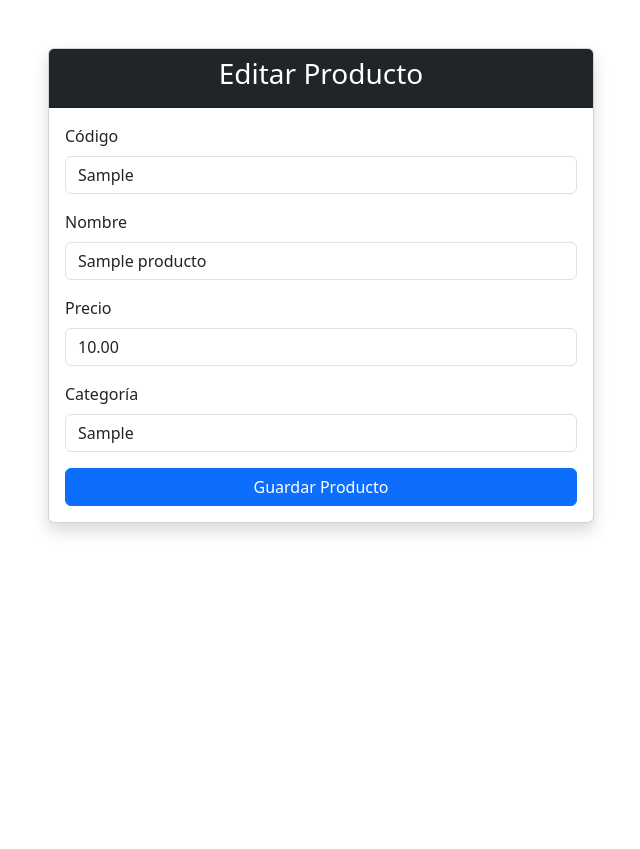
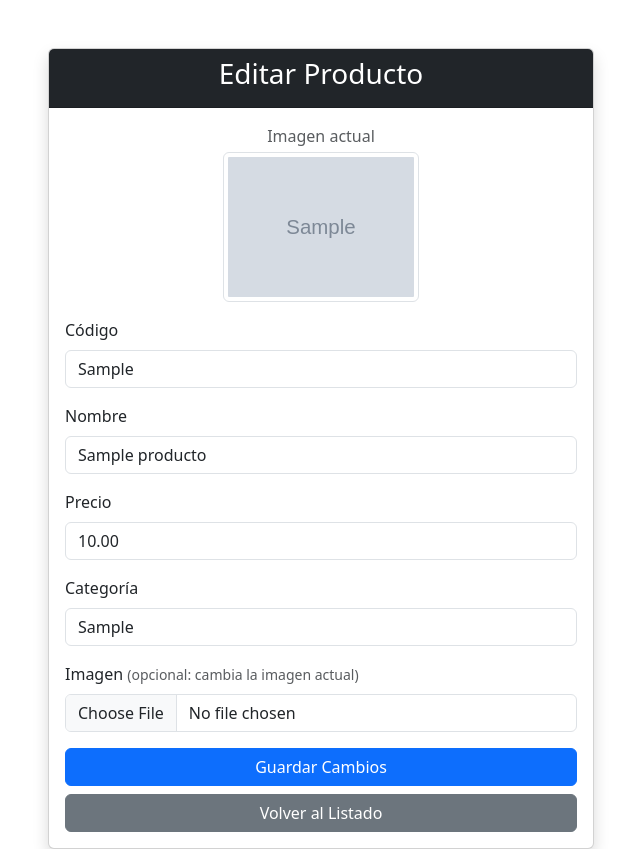
Before and after one commit to andresvillau1-a11y/Actividad_python, a Flask app: a page that uses TechStore/templates/editar_producto.html in a window 1280 px wide. Shown: the whole page, without its empty margins (319-959 px from the left). Before the commit the page ends 534 px from the top, so only its background shows below. Run offline with Flask 3, Linux system fonts and the light colour scheme; the visitor is signed in with stand-in values (Sample User, id 1); tables that the repository leaves empty hold one stand-in row (values such as "Sample post"); grey boxes marked "Sample" are stand-in pictures; one stand-in notice (Sample message) is shown; some libraries are stand-ins or nearby versions.

Commit message:
Parte 6: edicion de productos con validaciones, imagen opcional y vista previa
- Validaciones en el servidor al actualizar producto: campos vacios, nombre
  de 5 a 100 caracteres y precio mayor a 0 con maximo 50.000.000
- La imagen es opcional al editar: si no se sube una nueva se conserva la
  actual y al reemplazarla se elimina el archivo anterior
- Carpeta de imagenes con ruta absoluta; ya no depende del directorio desde
  el que se ejecute la aplicacion
- Formulario de edicion con validacion HTML5, vista previa de la imagen nueva,
  iconos Bootstrap y alertas SweetAlert2 para los mensajes flash
- Se agregan las imagenes de productos P001.webp y P002.webp

```diff
--- a/TechStore/app.py
+++ b/TechStore/app.py
@@ -1,6 +1,11 @@
+import os
 from flask import Flask, render_template, request,redirect, url_for, flash, session
 from functools import wraps
 from database.conexion import obtener_conexion
+
+# Carpeta absoluta donde se guardan las imágenes de los productos
+# (independiente del directorio desde donde se ejecute la app)
+CARPETA_IMAGENES = os.path.join(os.path.dirname(os.path.abspath(__file__)), "static", "img", "productos")
 
 app = Flask(__name__)
 app.secret_key = "adso2026"
@@ -146,7 +151,7 @@ def guardar_producto():
         cursor = conexion.cursor()
 
         nombre_archivo = secure_filename(f"{codigo}.{extension}")
-        ruta_carpeta = os.path.join("static", "img", "productos")
+        ruta_carpeta = CARPETA_IMAGENES
         os.makedirs(ruta_carpeta, exist_ok=True)
         imagen.save(os.path.join(ruta_carpeta, nombre_archivo))
 
@@ -202,10 +207,77 @@ def editar_producto(codigo):
 @requiere_rol("Administrador")
 def actualizar_producto():
 
+    # b. Eliminar espacios innecesarios al inicio y al final
     codigo = request.form["codigo"]
-    nombre = request.form["nombre"]
-    precio = request.form["precio"]
-    categoria = request.form["categoria"]
+    nombre = request.form["nombre"].strip()
+    precio_texto = request.form["precio"].strip()
+    categoria = request.form["categoria"].strip()
+    imagen = request.files.get("imagen")
+
+    # Validaciones (mismas reglas del registro)
+    errores = []
+
+    if not nombre or not precio_texto or not categoria:
+        errores.append("Ningún campo puede quedar vacío")
+
+    if nombre and len(nombre) < 5:
+        errores.append("El nombre del producto debe tener al menos 5 caracteres")
+    if nombre and len(nombre) > 100:
+        errores.append("El nombre del producto no puede superar los 100 caracteres")
+
+    precio = None
+    try:
+        precio = float(precio_texto)
+        if precio <= 0:
+            errores.append("El precio debe ser mayor que cero")
+        if precio > 50000000:
+            errores.append("El precio no puede ser mayor a 50.000.000")
+    except ValueError:
+        errores.append("El precio debe ser un número válido")
+
+    # La imagen es OPCIONAL al editar: solo se procesa si el usuario
+    # seleccionó una nueva. Si no, se conserva la actual.
+    nombre_archivo = None
+    if imagen and imagen.filename != "":
+        import os
+        from werkzeug.utils import secure_filename
+
+        extensiones_permitidas = {"png", "jpg", "jpeg", "gif", "webp"}
+        extension = imagen.filename.rsplit(".", 1)[-1].lower()
+        if extension not in extensiones_permitidas:
+            errores.append("La imagen debe ser formato png, jpg, jpeg, gif o webp")
+        else:
+            nombre_archivo = secure_filename(f"{codigo}.{extension}")
+
+    # Mostrar errores y no actualizar nada
+    if errores:
+        for error in errores:
+            flash(error, "danger")
+        return redirect(url_for("editar_producto", codigo=codigo))
+
+    # Si se seleccionó una imagen nueva, guardarla y eliminar la anterior
+    if nombre_archivo:
+        import os
+
+        ruta_carpeta = CARPETA_IMAGENES
+        os.makedirs(ruta_carpeta, exist_ok=True)
+
+        # Obtener la imagen actual del producto para borrarla si cambia
+        conexion = obtener_conexion()
+        cursor = conexion.cursor()
+        cursor.execute("SELECT imagen FROM productos WHERE codigo=%s", (codigo,))
+        fila = cursor.fetchone()
+        imagen_anterior = fila[0] if fila else None
+
+        if imagen_anterior and imagen_anterior != nombre_archivo:
+            ruta_anterior = os.path.join(ruta_carpeta, imagen_anterior)
+            if os.path.exists(ruta_anterior):
+                os.remove(ruta_anterior)
+
+        cursor.close()
+        conexion.close()
+
+        imagen.save(os.path.join(ruta_carpeta, nombre_archivo))
 
     # Obtener la conexión
     conexion = obtener_conexion()
@@ -213,18 +285,13 @@ def actualizar_producto():
     # Crear el cursor
     cursor = conexion.cursor()
 
-    # Consulta SQL
-    sql = """UPDATE productos SET nombre = %s,precio = %s,categoria = %s  WHERE codigo = %s """
-
-    cursor.execute(
-        sql,
-        (
-            nombre,
-            precio,
-            categoria,
-            codigo
-        )
-    )
+    # Consulta SQL (la imagen solo se actualiza si se subió una nueva)
+    if nombre_archivo:
+        sql = """UPDATE productos SET nombre = %s,precio = %s,categoria = %s, imagen = %s WHERE codigo = %s """
+        cursor.execute(sql, (nombre, precio, categoria, nombre_archivo, codigo))
+    else:
+        sql = """UPDATE productos SET nombre = %s,precio = %s,categoria = %s WHERE codigo = %s """
+        cursor.execute(sql, (nombre, precio, categoria, codigo))
 
     # Guardar los cambios
     conexion.commit()
--- a/TechStore/templates/editar_producto.html
+++ b/TechStore/templates/editar_producto.html
@@ -20,44 +20,142 @@
                         </h3>
                     </div>
                     <div class="card-body">
-                        <form action="/actualizar_producto" method="POST">
+                        <form action="/actualizar_producto" method="POST" enctype="multipart/form-data" id="form-editar" novalidate>
+
+                            <!-- IMAGEN ACTUAL -->
+                            <div class="text-center mb-3">
+                                <p class="text-muted mb-1">
+                                    <i class="bi bi-image"></i> Imagen actual
+                                </p>
+                                {% if producto.imagen %}
+                                <img src="{{ url_for('static', filename='img/productos/' + producto.imagen) }}"
+                                    class="img-thumbnail" style="max-height: 150px;" alt="Imagen actual">
+                                {% else %}
+                                <img src="https://placehold.co/200x150/orange/white/Sin+imagen"
+                                    class="img-thumbnail" style="max-height: 150px;" alt="Sin imagen">
+                                <p class="text-muted small mt-1 mb-0">Este producto no tiene imagen todavía</p>
+                                {% endif %}
+                            </div>
+
                             <div class="mb-3">
                                 <label class="form-label">
-                                    Código
+                                    <i class="bi bi-tag"></i> Código
                                 </label>
                                 <input type="text" name="codigo" class="form-control" value="{{producto.codigo}}" readonly>
                             </div>
 
                             <div class="mb-3">
                                 <label class="form-label">
-                                    Nombre
+                                    <i class="bi bi-box-seam"></i> Nombre
                                 </label>
-                                <input type="text" name="nombre" class="form-control" value="{{producto.nombre}}" required>
+                                <input type="text" name="nombre" class="form-control" value="{{producto.nombre}}"
+                                    minlength="5" maxlength="100" required>
+                                <div class="invalid-feedback">
+                                    Mínimo 5 caracteres, máximo 100.
+                                </div>
                             </div>
 
                             <div class="mb-3">
                                 <label class="form-label">
-                                    Precio
+                                    <i class="bi bi-cash-coin"></i> Precio
                                 </label>
-                                <input type="number" name="precio" class="form-control" value="{{producto.precio}}" required>
+                                <input type="number" name="precio" class="form-control" value="{{producto.precio}}"
+                                    min="1" max="50000000" step="1" required>
+                                <div class="invalid-feedback">
+                                    El precio debe ser mayor que 0 y máximo 50.000.000.
+                                </div>
                             </div>
 
                             <div class="mb-3">
                                 <label class="form-label">
-                                    Categoría
+                                    <i class="bi bi-collection"></i> Categoría
                                 </label>
-                                <input type="text" name="categoria" class="form-control" value="{{producto.categoria}}" required>
+                                <input type="text" name="categoria" class="form-control" value="{{producto.categoria}}"
+                                    maxlength="50" required>
+                                <div class="invalid-feedback">
+                                    La categoría es obligatoria.
+                                </div>
                             </div>
 
-                            <button class="btn btn-primary w-100">
-                                Guardar Producto
-                            </button>
+                            <div class="mb-3">
+                                <label class="form-label">
+                                    <i class="bi bi-image"></i> Imagen
+                                    <small class="text-muted">(opcional: cambia la imagen actual)</small>
+                                </label>
+                                <input type="file" name="imagen" id="imagen" class="form-control"
+                                    accept=".png,.jpg,.jpeg,.gif,.webp">
+                                <div class="invalid-feedback">
+                                    La imagen debe ser formato png, jpg, jpeg, gif o webp.
+                                </div>
+                                <img id="vista-previa" src="#" alt="Vista previa"
+                                    class="img-thumbnail mt-2 d-none" style="max-height: 150px;">
+                            </div>
+
+                            <div class="d-grid gap-2">
+                                <button class="btn btn-primary w-100">
+                                    <i class="bi bi-save"></i> Guardar Cambios
+                                </button>
+                                <a href="/productos" class="btn btn-secondary">
+                                    <i class="bi bi-arrow-left-circle"></i>
+                                    Volver al Listado
+                                </a>
+                            </div>
                         </form>
                     </div>
                 </div>
             </div>
         </div>
     </div>
+
+    <script src="https://cdn.jsdelivr.net/npm/bootstrap@5.3.7/dist/js/bootstrap.bundle.min.js"></script>
+    <script src="https://cdn.jsdelivr.net/npm/sweetalert2@11"></script>
+    <script>
+        // Validación en el navegador
+        const formulario = document.getElementById("form-editar");
+
+        formulario.addEventListener("submit", function (evento) {
+            if (!formulario.checkValidity()) {
+                evento.preventDefault();
+                evento.stopPropagation();
+            }
+            formulario.classList.add("was-validated");
+        });
+
+        // Vista previa de la nueva imagen
+        const campoImagen = document.getElementById("imagen");
+        const vistaPrevia = document.getElementById("vista-previa");
+
+        campoImagen.addEventListener("change", function () {
+            if (campoImagen.files && campoImagen.files[0]) {
+                const lector = new FileReader();
+                lector.onload = function (e) {
+                    vistaPrevia.src = e.target.result;
+                    vistaPrevia.classList.remove("d-none");
+                };
+                lector.readAsDataURL(campoImagen.files[0]);
+            } else {
+                vistaPrevia.classList.add("d-none");
+            }
+        });
+    </script>
+
+    {% with mensajes = get_flashed_messages(with_categories=true) %}
+        {% if mensajes %}
+            {% for categoria, mensaje in mensajes %}
+            <script>
+                const iconos = { success: "success", danger: "error", error: "error", warning: "warning", info: "info" };
+                Swal.fire({
+                    icon: iconos["{{ categoria }}"] || "info",
+                    title: "{{ mensaje }}",
+                    showConfirmButton: true,
+                    confirmButtonColor: "#0d6efd",
+                    timer: 3500,
+                    timerProgressBar: true
+                });
+            </script>
+            {% endfor %}
+        {% endif %}
+    {% endwith %}
 </body>
 
 </html>
```
Also changed, not shown: TechStore/static/img/productos/P001.webp (added), TechStore/static/img/productos/P002.webp (added).
